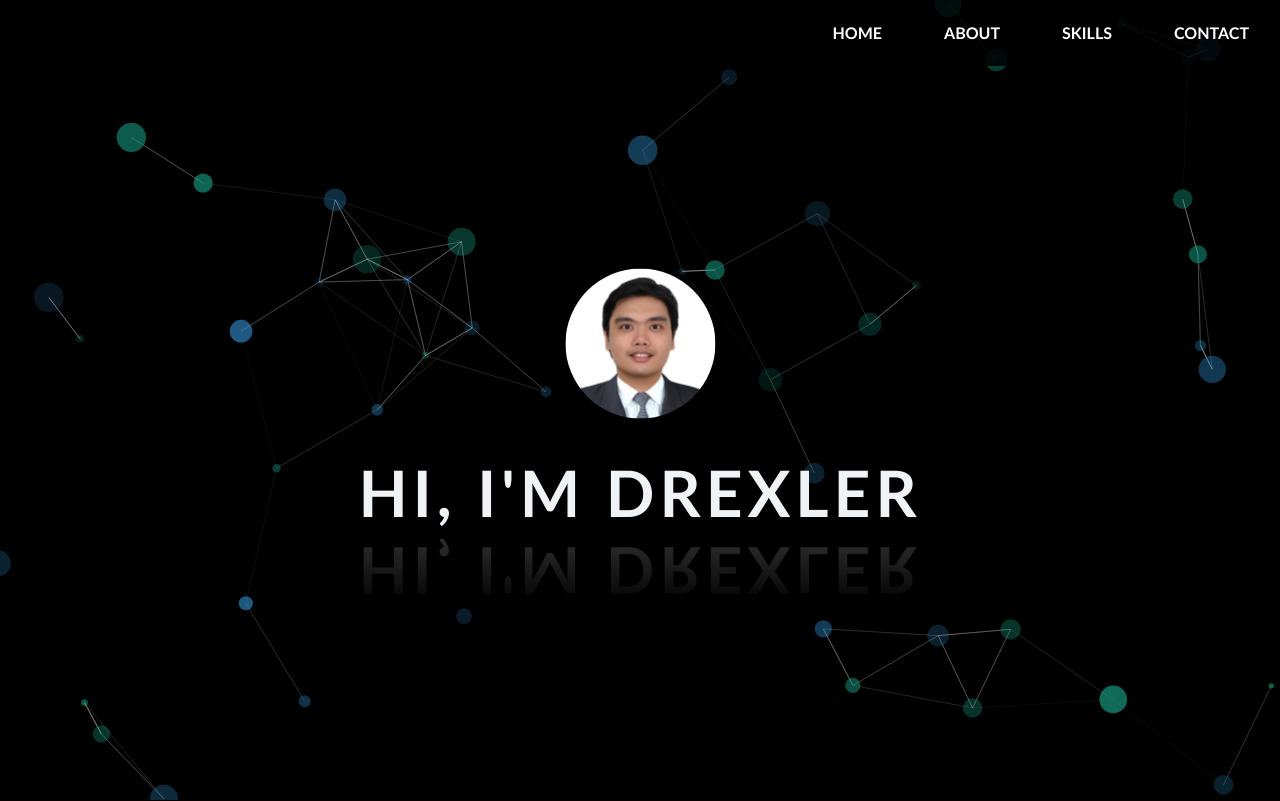
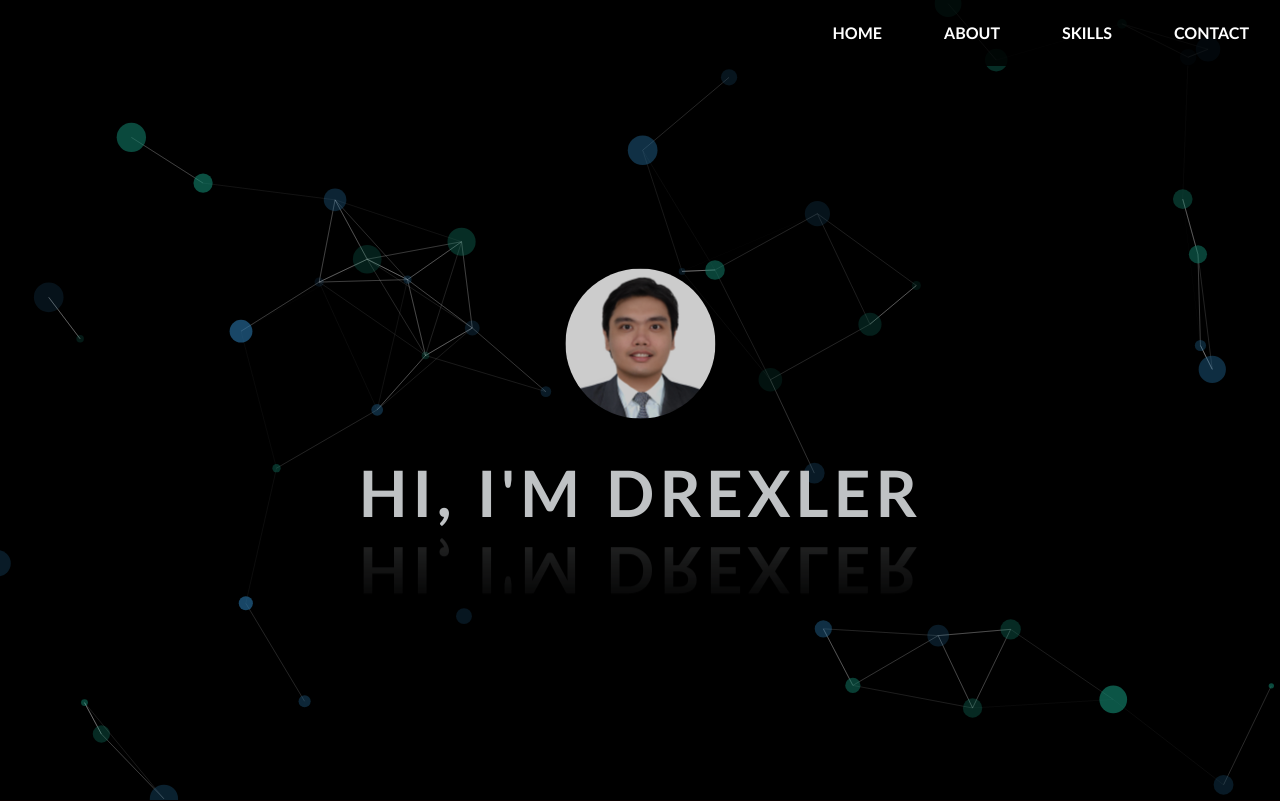
Before and after one commit to drexlermora/drexlermora.github.io, a React (Vite) app: page / in a window 1280 px wide. Shown: the top 801 px of the page. Built offline with nearby package versions, Linux system fonts and the light colour scheme.

Commit message:
code update

```diff
--- a/src/styles.css
+++ b/src/styles.css
@@ -131,7 +131,7 @@ ul {
 
 .home-section {
   display: flex;
-  filter: brightness(100%);
+  filter: brightness(80%);
 }
 
 .overlay {
```
